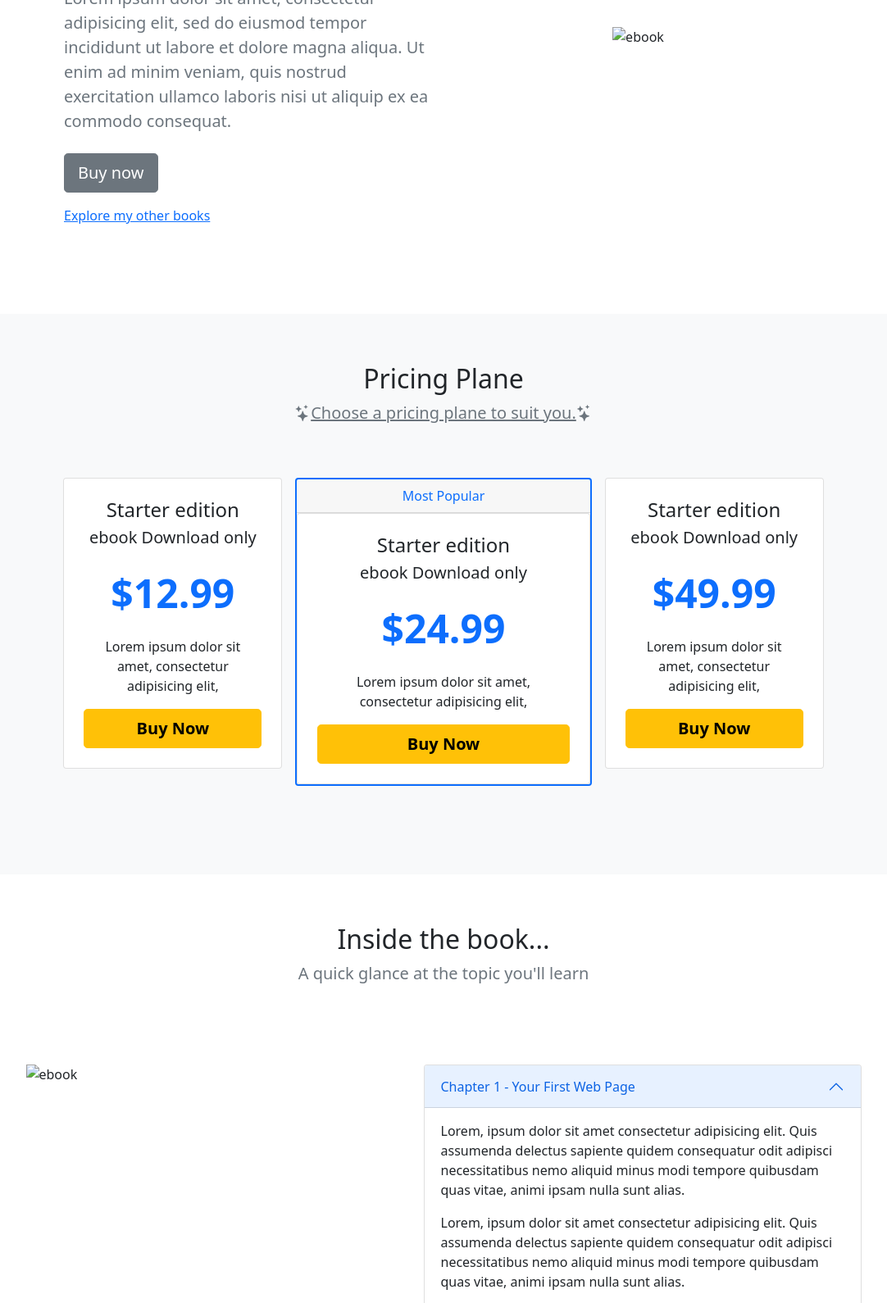
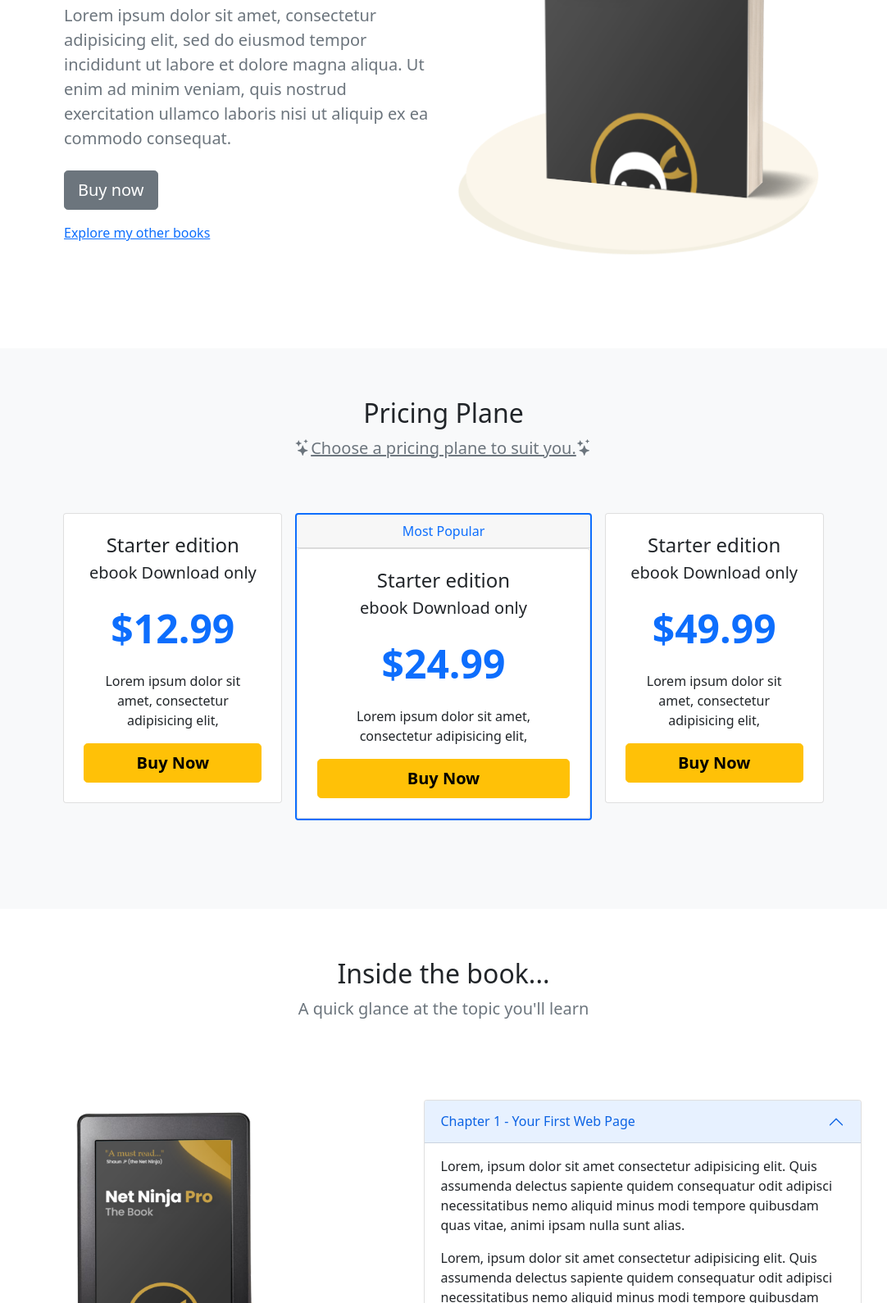
Before and after one commit to BIKASHKRISHNAPANGA/bootstrap, a plain HTML site: page index.html in a window 1280 px wide. Shown: the part 357-1947 px from the top of the page at 82% size, without its empty margins (99-1181 px from the left). Drawn offline with nearby package versions, Linux system fonts and the light colour scheme; the site is published under a folder, as on GitHub Pages, so addresses that start at the root find nothing.

Commit message:
Update index.html

```diff
--- a/index.html
+++ b/index.html
@@ -77,7 +77,7 @@
 
           <!---tooltip-->
           <span class="tt" data-bs-placement="bottom" title="Net Ninja Pro book cover">
-            <img src="/assets/ebook-cover.png" class="img-fluid" alt="ebook">
+            <img src="assets/ebook-cover.png" class="img-fluid" alt="ebook">
           </span>
 
         </div>
@@ -147,7 +147,7 @@
 
       <div class="row my-5 g-5 justify-content-around align-item-center">
         <div class="col-6 col-lg-4">
-          <img src="/assets/kindle.png" alt="ebook" class="img-fluid">
+          <img src="assets/kindle.png" alt="ebook" class="img-fluid">
         </div>
         <div class="col-lg-6">
 
```
